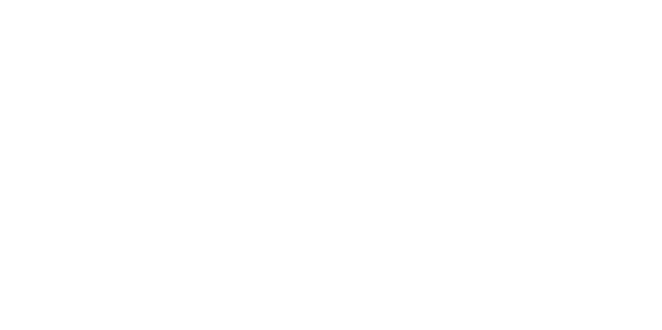
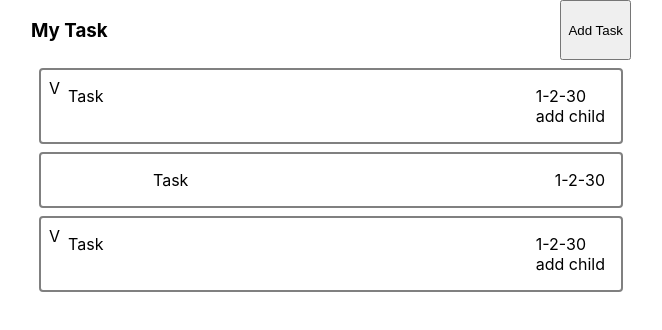
Before and after one commit to Mr-Zee/Parent-Child-Tasks, a React (Create React App) app: page / in a window 1280 px wide. Shown: the top 330 px of the page, without its empty margins (309-971 px from the left). Built offline with nearby package versions, Linux system fonts and the light colour scheme.

Commit message:
basic layout

```diff
--- a/src/App.css
+++ b/src/App.css
@@ -0,0 +1,34 @@
+.App {
+  display: block;
+  margin: auto;
+  max-width: 600px;
+}
+
+.top-row {
+  display: flex;
+  justify-content: space-between;
+}
+.task-row {
+  display: flex;
+  border: 2px solid grey;
+  border-radius: 4px;
+  /* background: green; */
+  padding: 0.5em;
+  margin: 0.5em;
+}
+
+.task-box {
+  display: flex;
+  justify-content: space-between;
+  flex-grow: 1;
+  padding: 0.5em;
+  /* background: red; */
+}
+.task-date {
+  display: flex;
+  flex-direction: column;
+}
+.task-box.child {
+  margin-left: 6em;
+  /* background: yellow; */
+}
--- a/src/App.js
+++ b/src/App.js
@@ -1,7 +1,20 @@
 import "./App.css";
+import Task from "./Task";
 
 function App() {
-  return <div className="App"></div>;
+  return (
+    <div className="App">
+      <div className="top-row">
+        <h3>My Task</h3>
+        <button>Add Task</button>
+      </div>
+      <div className="tasks">
+        <Task isParent={true}></Task>
+        <Task isParent={false}></Task>
+        <Task isParent={true}></Task>
+      </div>
+    </div>
+  );
 }
 
 export default App;
--- /dev/null
+++ b/src/Task.jsx
@@ -0,0 +1,18 @@
+import React from "react";
+
+function Task(props) {
+  return (
+    <div className="task-row">
+      {props.isParent ? <div className="img">V</div> : null}
+      <div className={props.isParent ? "task-box parent" : "task-box child"}>
+        <div className="task-tile">Task</div>
+        <div className="task-date">
+          <span>1-2-30</span>
+          {props.isParent ? <span>add child</span> : null}
+        </div>
+      </div>
+    </div>
+  );
+}
+
+export default Task;
```
Also changed, not shown: 2 other files (tests, documents, lock files or other folders).
